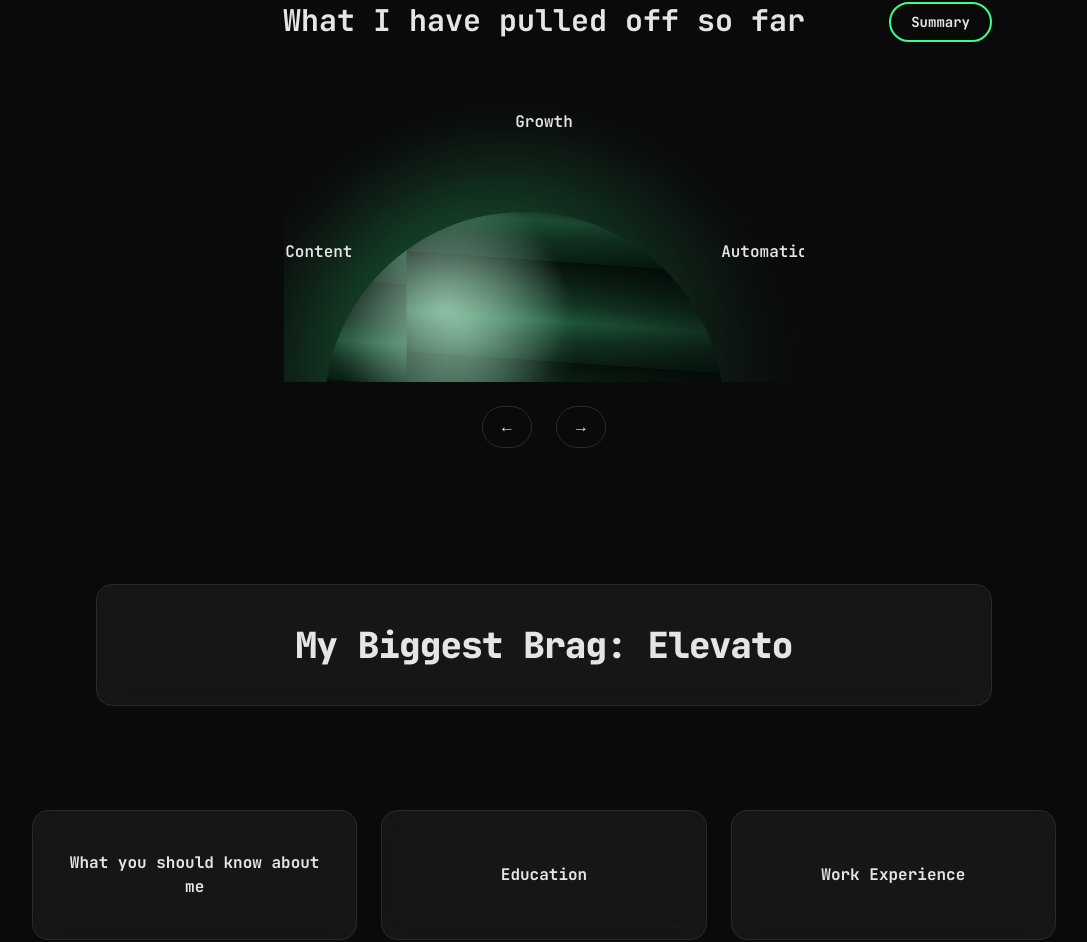
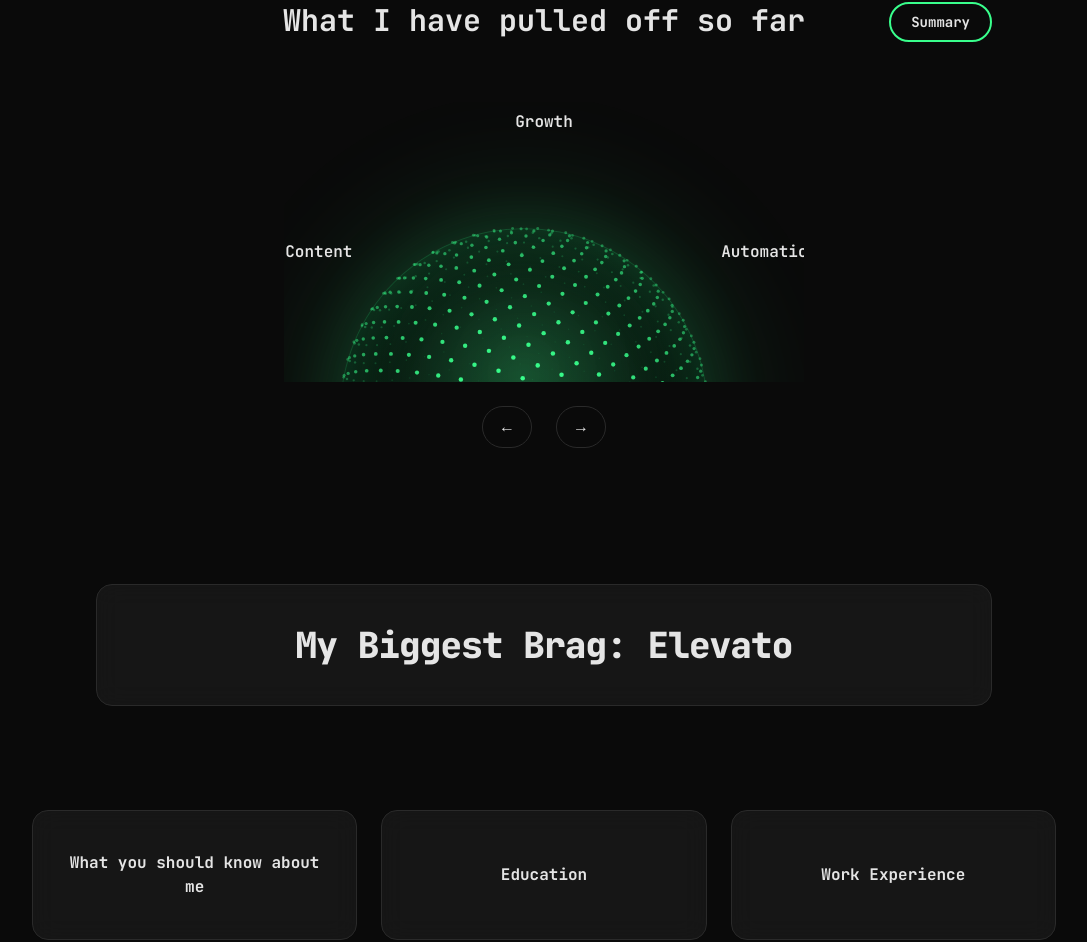
Before and after one commit to abel-rosnovski/resume-OS, a Next.js app: page / in a window 1280 px wide. Shown: the part 894-1836 px from the top of the page, without its empty margins (96-1183 px from the left). Built offline with nearby package versions, Linux system fonts and the light colour scheme.

Commit message:
Replace planet with dotted particle globe

```diff
--- a/components/PlanetGlow.js
+++ b/components/PlanetGlow.js
@@ -1,74 +1,127 @@
+"use client";
+
+import { useEffect, useRef } from "react";
+
+const SIZE = 400; // canvas size in px
+const POINTS = 950; // number of dots on the sphere
+
 export default function PlanetGlow({ rotation = 0 }) {
+  const canvasRef = useRef(null);
+  const rotationRef = useRef(rotation);
+
   const shift = Math.max(-30, Math.min(30, rotation * 0.15));
-  const centerOffset = -20; // negative moves left, positive moves right — adjust as needed
-  const bandShift = rotation * 0.5; // ties band drift to your drag/rotation
+  const centerOffset = -20;
+
+  // keep the latest rotation available to the animation loop without restarting it
+  useEffect(() => {
+    rotationRef.current = rotation;
+  }, [rotation]);
+
+  useEffect(() => {
+    const canvas = canvasRef.current;
+    const ctx = canvas.getContext("2d");
+    const dpr = window.devicePixelRatio || 1;
+    canvas.width = SIZE * dpr;
+    canvas.height = SIZE * dpr;
+    ctx.scale(dpr, dpr);
+
+    // Fibonacci sphere: spreads points evenly over a sphere's surface
+    const pts = [];
+    const golden = Math.PI * (3 - Math.sqrt(5));
+    for (let i = 0; i < POINTS; i++) {
+      const y = 1 - (i / (POINTS - 1)) * 2;
+      const r = Math.sqrt(1 - y * y);
+      const theta = golden * i;
+      pts.push({ x: Math.cos(theta) * r, y, z: Math.sin(theta) * r });
+    }
+
+    const R = SIZE * 0.46;
+    const cx = SIZE / 2;
+    const cy = SIZE / 2;
+    const tilt = 0.4; // slight axial tilt so it looks natural
+    const cosT = Math.cos(tilt);
+    const sinT = Math.sin(tilt);
+
+    let auto = 0;
+    let smooth = rotationRef.current;
+    let frame;
+
+    function draw() {
+      // ease toward the wheel's rotation so dragging feels smooth
+      smooth += (rotationRef.current - smooth) * 0.06;
+      auto += 0.004; // constant slow spin
+      const angle = auto + ((smooth * Math.PI) / 180) * 0.6;
+      const cosA = Math.cos(angle);
+      const sinA = Math.sin(angle);
+
+      ctx.clearRect(0, 0, SIZE, SIZE);
+
+      for (const p of pts) {
+        // spin around the vertical axis
+        const x = p.x * cosA + p.z * sinA;
+        const z = -p.x * sinA + p.z * cosA;
+        // tilt the whole globe
+        const y2 = p.y * cosT - z * sinT;
+        const z2 = p.y * sinT + z * cosT;
+
+        const depth = (z2 + 1) / 2; // 0 = far side, 1 = near side
+        const alpha = 0.08 + 0.92 * Math.pow(depth, 1.6);
+        const size = 0.6 + 1.7 * depth;
+
+        ctx.beginPath();
+        ctx.fillStyle = `rgba(57, 255, 140, ${alpha})`;
+        ctx.arc(cx + x * R, cy + y2 * R, size, 0, Math.PI * 2);
+        ctx.fill();
+      }
+
+      frame = requestAnimationFrame(draw);
+    }
+    draw();
+
+    return () => cancelAnimationFrame(frame);
+  }, []);
 
   return (
     <div
       className="absolute left-1/2 pointer-events-none"
       style={{
         bottom: -230,
-        width: 400,
-        height: 400,
+        width: SIZE,
+        height: SIZE,
         transform: `translateX(calc(-50% + ${shift + centerOffset}px))`,
         transition: "transform 0.3s ease-out",
       }}
     >
-      {/* outer atmosphere glow */}
+      {/* soft outer atmosphere */}
       <div
         className="absolute inset-0 rounded-full"
         style={{
           background:
-            "radial-gradient(circle at 40% 35%, rgba(57,255,140,0.35) 0%, rgba(57,255,140,0.1) 45%, transparent 70%)",
+            "radial-gradient(circle, rgba(57,255,140,0.28) 0%, rgba(57,255,140,0.08) 50%, transparent 72%)",
           filter: "blur(30px)",
-          transform: "scale(1.3)",
+          transform: "scale(1.35)",
         }}
       />
 
-      {/* sphere body */}
+      {/* dark glass core so the dots read as a solid sphere */}
       <div
-        className="absolute inset-0 rounded-full overflow-hidden"
+        className="absolute rounded-full"
         style={{
+          inset: SIZE * 0.04,
+          background:
+            "radial-gradient(circle at 50% 40%, rgba(57,255,140,0.10) 0%, rgba(4,12,8,0.92) 70%)",
+          border: "1px solid rgba(57,255,140,0.25)",
           boxShadow:
-            "inset -50px -50px 90px rgba(0,0,0,0.7), inset 20px 20px 40px rgba(150,255,200,0.12)",
+            "inset 0 0 60px rgba(57,255,140,0.22), 0 0 70px rgba(57,255,140,0.12)",
         }}
-      >
-        {/* the color bands themselves, drifting horizontally with rotation */}
-        <div
-          className="absolute animate-[band-drift_14s_linear_infinite]"
-          style={{
-            inset: "-10%",
-            backgroundImage: `repeating-linear-gradient(
-              4deg,
-              #0a1f14 0px,
-              #123422 22px,
-              #1d5236 40px,
-              #123422 58px,
-              #0a1f14 80px,
-              #051209 100px
-            )`,
-            transform: `translateX(${bandShift}px)`,
-          }}
-        />
+      />
 
-        {/* spherical shading on top, to curve the bands visually */}
-        <div
-          className="absolute inset-0"
-          style={{
-            background:
-              "radial-gradient(circle at 35% 30%, rgba(150,255,200,0.35) 0%, transparent 30%, rgba(0,0,0,0.55) 75%)",
-          }}
-        />
-
-        {/* directional highlight sheen */}
-        <div
-          className="absolute inset-0"
-          style={{
-            background:
-              "radial-gradient(circle at 30% 24%, rgba(220,255,235,0.5) 0%, transparent 30%)",
-          }}
-        />
-      </div>
+      {/* the dots */}
+      <canvas
+        ref={canvasRef}
+        style={{ width: SIZE, height: SIZE }}
+        className="absolute inset-0"
+      />
     </div>
   );
 }
```
